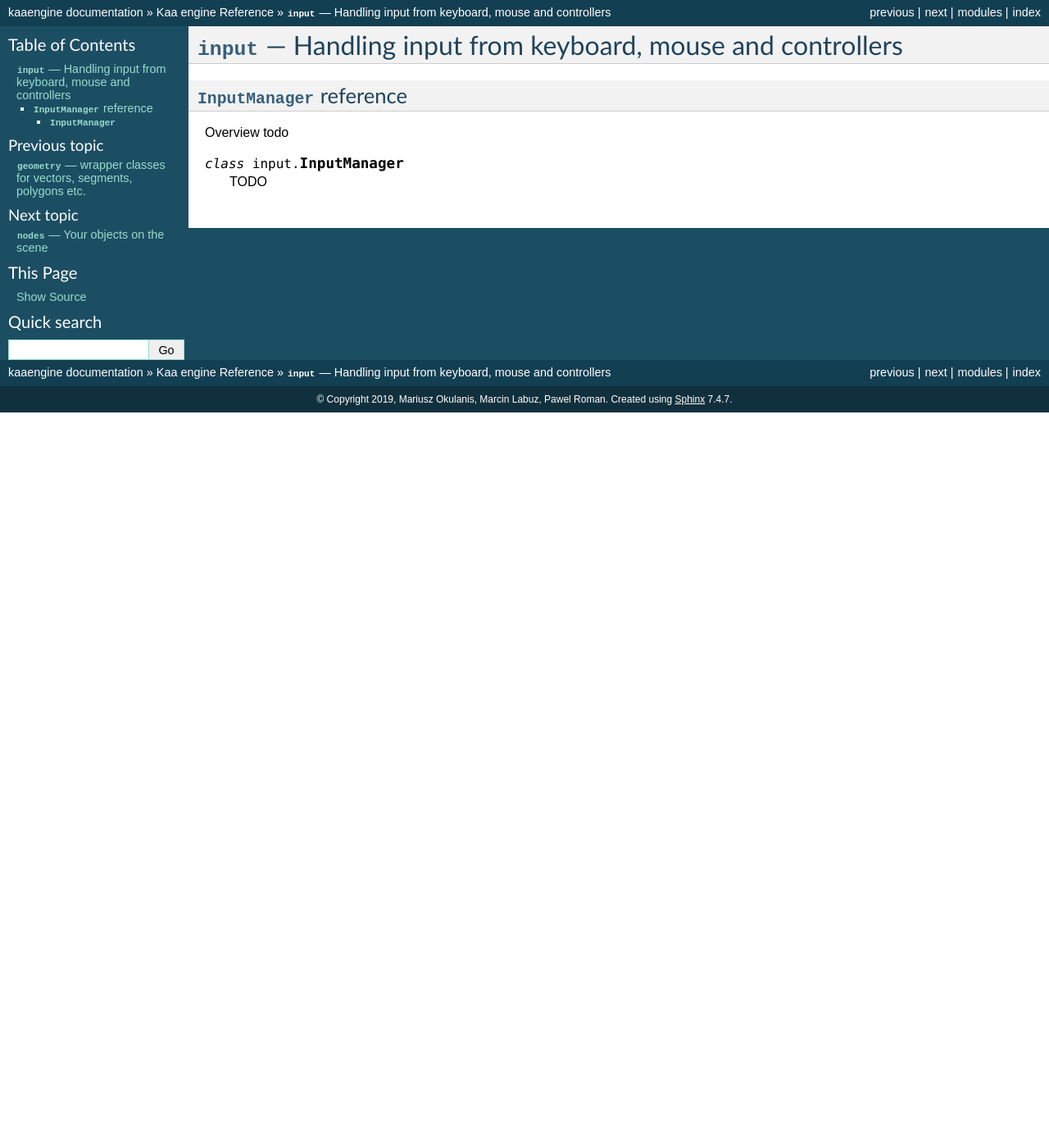
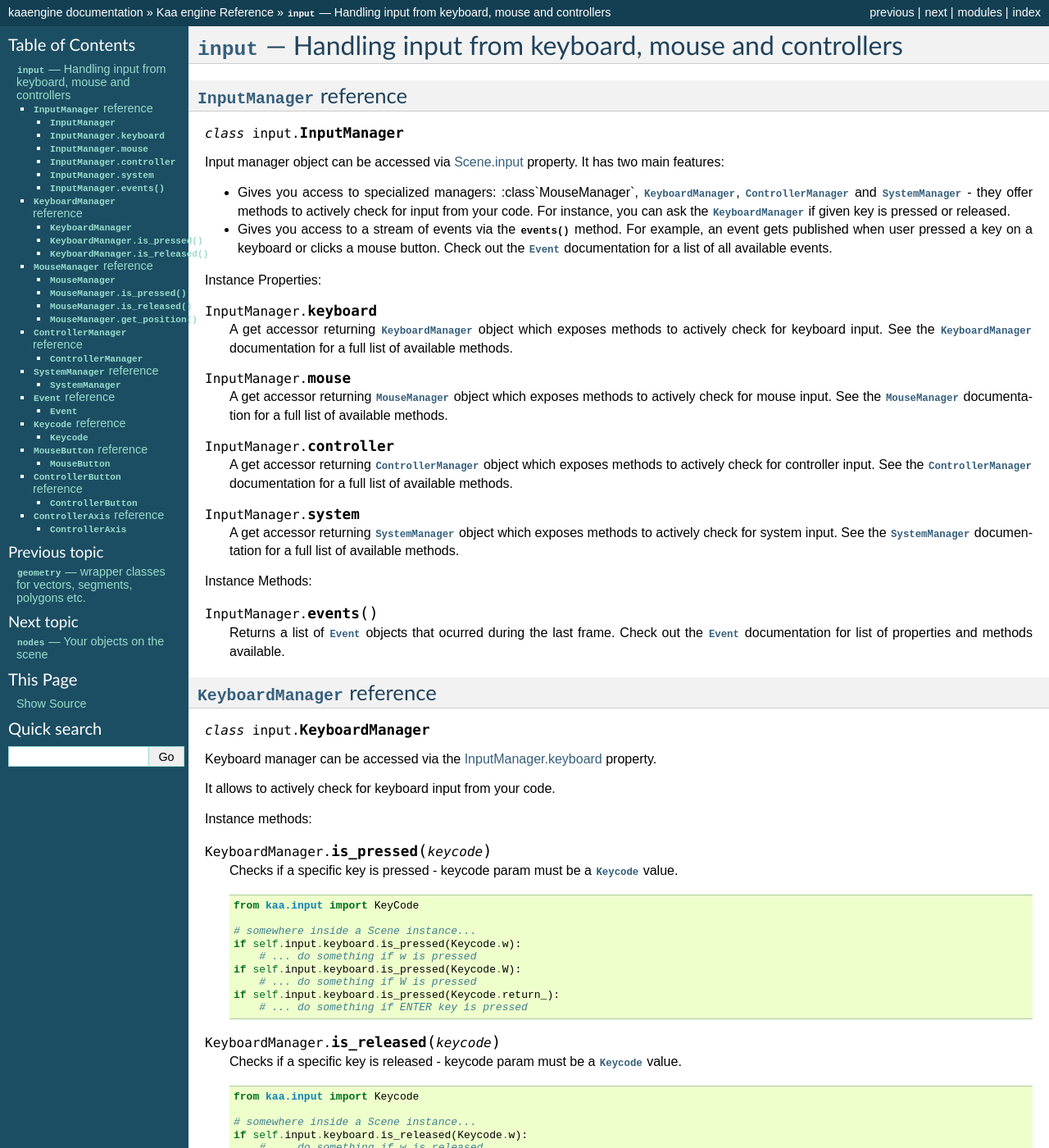
Before and after one commit to kaaengine/kaa, a Sphinx documentation site: the page built from docs/reference/input.rst, in a window 1280 px wide and 1400 px high. Shown: the whole window at 82% size. Built offline with Sphinx 7.4.7, drawn with Linux system fonts in a browser that asks for light colours; some of the changed text lies outside the part shown.

Commit message:
input page in the making

```diff
--- a/docs/reference/geometry.rst
+++ b/docs/reference/geometry.rst
@@ -56,7 +56,7 @@ Class methods:
         print(v.length())  # 1.0
 
 
-Properties:
+Instance Properties:
 
 .. attribute:: Vector.x
 
--- a/docs/reference/input.rst
+++ b/docs/reference/input.rst
@@ -6,8 +6,185 @@
 :class:`InputManager` reference
 -------------------------------
 
-Overview todo
+.. class:: InputManager
 
-.. class:: InputManager()
+Input manager object can be accessed via :ref:`Scene.input <Scene.input>` property. It has two main features:
 
-    TODO
+* Gives you access to specialized managers: :class`MouseManager`, :class:`KeyboardManager`, :class:`ControllerManager` and :class:`SystemManager` - they offer methods to actively check for input from your code. For instance, you can ask the :class:`KeyboardManager` if given key is pressed or released.
+* Gives you access to a stream of events via the :meth:`events()` method. For example, an event gets published when user pressed a key on a keyboard or clicks a mouse button. Check out the :class:`Event` documentation for a list of all available events.
+
+Instance Properties:
+
+.. _InputManager.keyboard:
+.. attribute:: InputManager.keyboard
+
+    A get accessor returning :class:`KeyboardManager` object which exposes methods to actively check for keyboard input.
+    See the :class:`KeyboardManager` documentation for a full list of available methods.
+
+.. _InputManager.mouse:
+.. attribute:: InputManager.mouse
+
+    A get accessor returning :class:`MouseManager` object which exposes methods to actively check for mouse input.
+    See the :class:`MouseManager` documentation for a full list of available methods.
+
+.. _InputManager.controller:
+.. attribute:: InputManager.controller
+
+    A get accessor returning :class:`ControllerManager` object which exposes methods to actively check for controller input.
+    See the :class:`ControllerManager` documentation for a full list of available methods.
+
+.. _InputManager.system:
+.. attribute:: InputManager.system
+
+    A get accessor returning :class:`SystemManager` object which exposes methods to actively check for system input.
+    See the :class:`SystemManager` documentation for a full list of available methods.
+
+Instance Methods:
+
+.. method:: InputManager.events()
+
+    Returns a list of :class:`Event` objects that ocurred during the last frame. Check out the :class:`Event`
+    documentation for list of properties and methods available.
+
+:class:`KeyboardManager` reference
+----------------------------------
+
+.. class:: KeyboardManager
+
+Keyboard manager can be accessed via the :ref:`InputManager.keyboard <InputManager.keyboard>` property.
+
+It allows to actively check for keyboard input from your code.
+
+Instance methods:
+
+.. method:: KeyboardManager.is_pressed(keycode)
+
+    Checks if a specific key is pressed - keycode param must be a :class:`Keycode` value.
+
+    .. code-block:: python
+
+        from kaa.input import KeyCode
+
+        # somewhere inside a Scene instance...
+        if self.input.keyboard.is_pressed(Keycode.w):
+            # ... do something if w is pressed
+        if self.input.keyboard.is_pressed(Keycode.W):
+            # ... do something if W is pressed
+        if self.input.keyboard.is_pressed(Keycode.return_):
+            # ... do something if ENTER key is pressed
+
+
+.. method:: KeyboardManager.is_released(keycode)
+
+    Checks if a specific key is released - keycode param must be a :class:`Keycode` value.
+
+    .. code-block:: python
+
+        from kaa.input import Keycode
+
+        # somewhere inside a Scene instance...
+        if self.input.keyboard.is_released(Keycode.w):
+            # ... do something if w is released
+        if self.input.keyboard.is_released(Keycode.W):
+            # ... do something if W is released
+        if self.input.keyboard.is_released(Keycode.return_):
+            # ... do something if ENTER key is released
+
+:class:`MouseManager` reference
+-------------------------------
+
+.. class:: MouseManager
+
+Mouse manager can be accessed via the :ref:`InputManager.mouse <InputManager.mouse>` property.
+
+Allows to actively check for mouse input (buttons being pressed or released) from your code. It also allows to get
+the mouse pointer position.
+
+Instance methods:
+
+.. method:: MouseManager.is_pressed(mousebutton)
+
+    Checks if given mouse button is pressed - mousebutton param must be a :class:`MouseButton` value.
+
+    .. code-block:: python
+
+        from kaa.input import MouseButton
+
+        #somewhere inside a Scene instance...
+        if self.input.mouse.is_pressed(MouseButton.left):
+            # do something if the left mouse button is pressed
+
+.. method:: MouseManager.is_released(mousebutton)
+
+    Checks if given mouse button is released - mousebutton param must be a :class:`MouseButton` value.
+
+    .. code-block:: python
+
+        from kaa.input import MouseButton
+
+        #somewhere inside a Scene instance...
+        if self.input.mouse.is_released(MouseButton.middle):
+            # do something if the middle mouse button is released
+
+.. method:: MouseManager.get_position()
+
+    Returns current mouse pointer position as a :class:`geometry.Vector`
+
+    .. code-block:: python
+
+        #somewhere inside a Scene instance...
+        pos = self.input.mouse.get_position():
+        print(pos)  # V[145.234, 345.343]
+
+
+:class:`ControllerManager` reference
+------------------------------------
+
+.. class:: ControllerManager
+
+TODO
+
+:class:`SystemManager` reference
+--------------------------------
+
+.. class:: SystemManager
+
+TODO
+
+
+:class:`Event` reference
+------------------------
+
+.. class:: Event
+
+TODO
+
+
+:class:`Keycode` reference
+--------------------------
+
+.. class:: Keycode
+
+TODO
+
+
+:class:`MouseButton` reference
+------------------------------
+
+.. class:: MouseButton
+
+TODO
+
+:class:`ControllerButton` reference
+-----------------------------------
+
+.. class:: ControllerButton
+
+TODO
+
+:class:`ControllerAxis` reference
+---------------------------------
+
+.. class:: ControllerAxis
+
+TODO
```
Also changed, not shown: docs/reference/engine.rst (+8 -4 lines).
